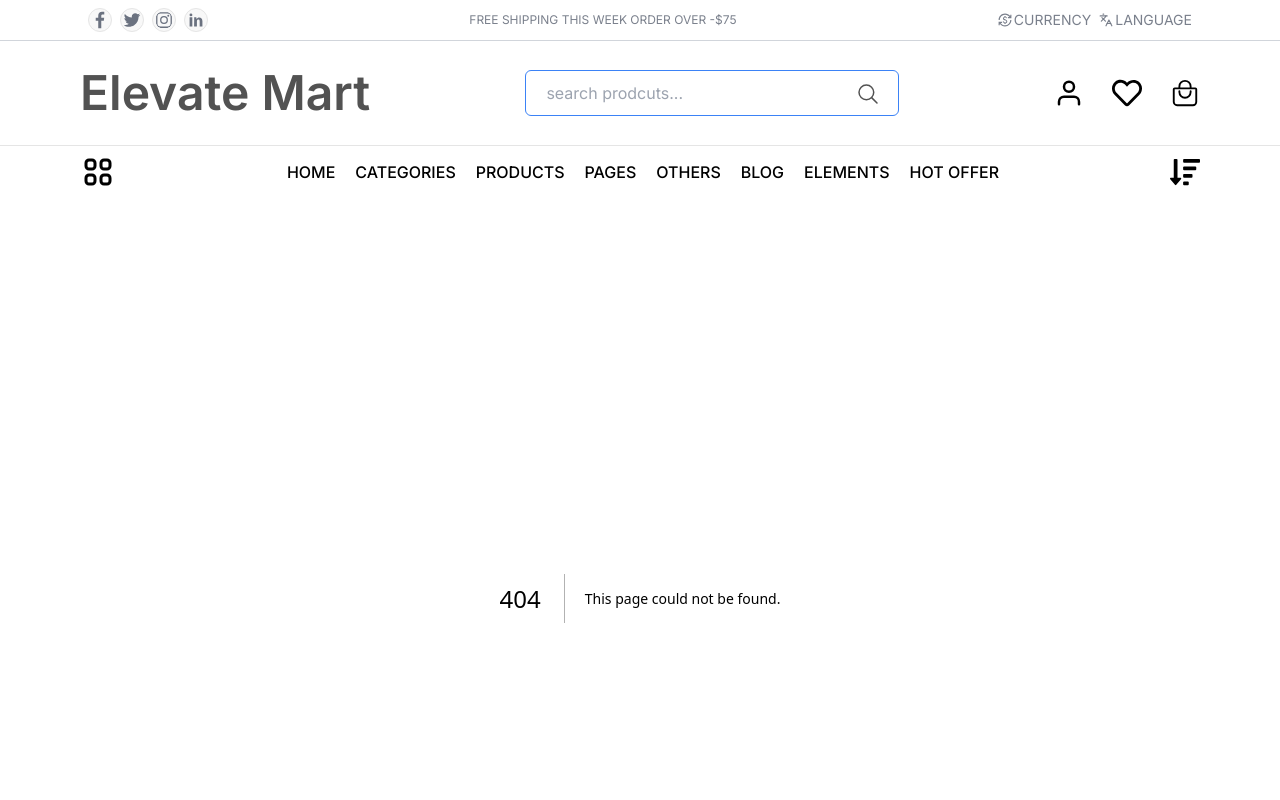
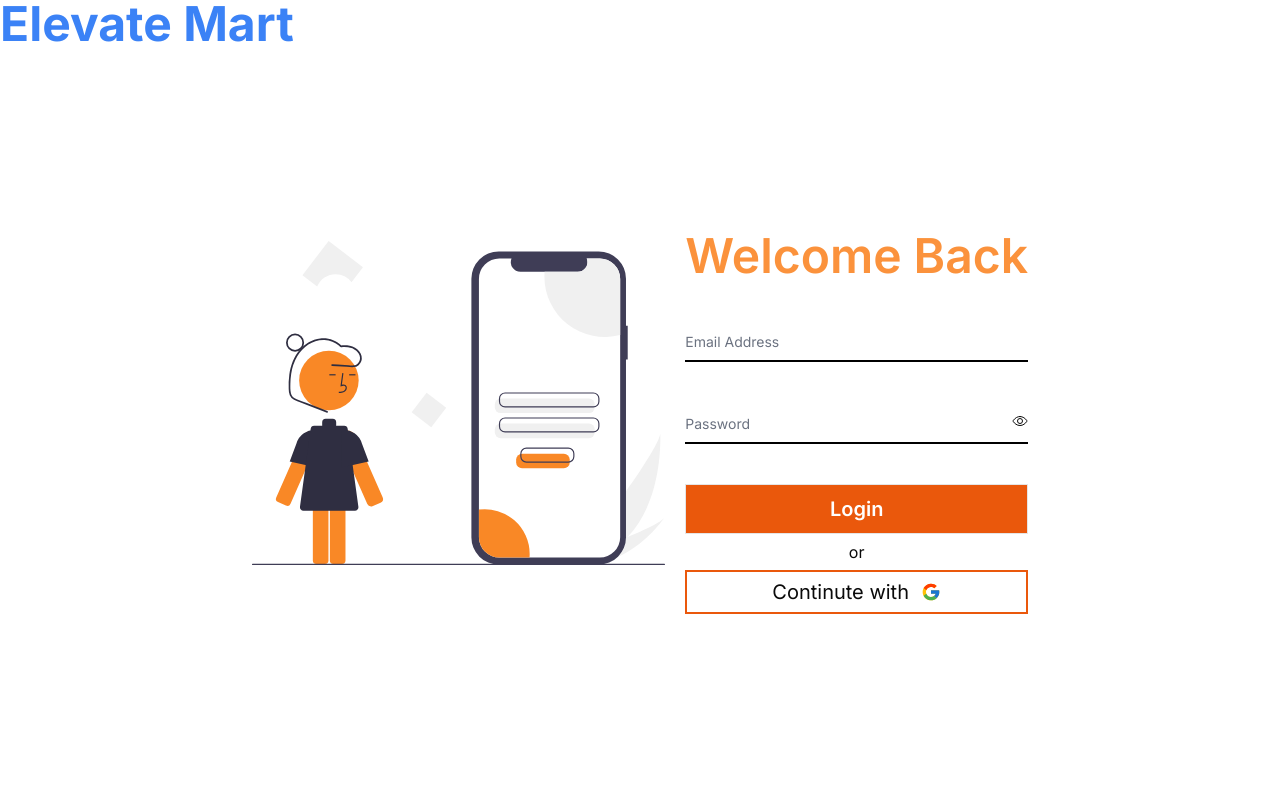
Before and after one commit to safkat07/E-Commerce, a Next.js app: page /login in a window 1280 px wide. Before the commit this address had no page. Shown: the top 800 px of the page. Built offline with nearby package versions, Linux system fonts and the light colour scheme.

Commit message:
Groupe routing creted and login page created

```diff
--- /dev/null
+++ b/src/app/(auth)/layout.js
@@ -0,0 +1,16 @@
+import { Inter } from "next/font/google";
+import '../globals.css'
+const inter = Inter({ subsets: ["latin"] });
+
+export const metadata = {
+    title: "Login Now",
+    description: "Login now user"
+}
+
+export default function AuthRoute({ children }) {
+    return <html lang="en">
+        <body className={inter.className}>
+            {children}
+        </body>
+    </html>
+}
--- /dev/null
+++ b/src/app/(auth)/login/page.js
@@ -0,0 +1,14 @@
+import LoginForm from '@/components/LoginForm'
+import Image from 'next/image'
+import Link from 'next/link'
+import React from 'react'
+import img from '../../../../public/loginbg.jpg'
+const LoginPage = () => {
+    return (
+        <div>
+            <LoginForm />
+        </div>
+    )
+}
+
+export default LoginPage
--- a/src/app/layout.js
+++ b/src/app/(home)/layout.js
@@ -1,7 +1,8 @@
 import { Inter } from "next/font/google";
-import "./globals.css";
+import '../globals.css'
 import Navbar from "@/components/Navbar";
 import Footer from "@/components/Footer";
+
 
 const inter = Inter({ subsets: ["latin"] });
 
--- /dev/null
+++ b/src/components/Login.js
@@ -0,0 +1,9 @@
+import React from 'react'
+
+const Login = () => {
+    return (
+        <div>Login</div>
+    )
+}
+
+export default Login
--- /dev/null
+++ b/src/components/LoginForm.js
@@ -0,0 +1,59 @@
+"use client"
+import React, { useState } from 'react'
+import Image from 'next/image'
+import img from '../../public/undraw_mobile_login_re_9ntv.svg'
+import { IoEyeOutline } from "react-icons/io5";
+import { IoEyeOffOutline } from "react-icons/io5";
+import SocialLogin from './SocialLogin';
+import Link from 'next/link';
+
+
+
+
+const LoginForm = () => {
+    const [isShow, setIsShow] = useState(false)
+    const toggleShowPass = () => {
+        setIsShow(!isShow)
+    }
+    return (
+        <div className='w-full'>
+            <Link href='/' className='md:text-5xl  text-3xl text-left font-bold text-blue-500'>
+                Elevate Mart
+            </Link>
+            <div className='w-full flex lg:flex-row flex-col justify-center lg:gap-5 gap-2 lg:py-36 items-center  h-full lg:p-5'>
+                <Image className='xl:size-1/3  lg:size-1/2 size-96 ' src={img} alt='loginimg' />
+
+                <div>
+                    <p className='lg:text-5xl text-4xl font-semibold py-10  text-orange-400'>
+                        Welcome Back
+                    </p>
+
+                    <form class="flex flex-col gap-10">
+                        <div className='relative'>
+                            <input type="email" placeholder=" " class="peer block w-full appearance-none border-0 border-b-2 border-black bg-transparent py-2.5 px-0 text-sm text-gray-900 focus:border-blue-600 focus:outline-none focus:ring-0" />
+                            <label for="floatingInput" class="absolute left-0 top-3 -translate-y-6 scale-75 transform text-sm text-gray-500 duration-300 peer-placeholder-shown:translate-y-0 peer-placeholder-shown:scale-100 peer-focus:-translate-y-6 peer-focus:scale-75 peer-focus:text-blue-600">Email Address</label>
+                        </div>
+                        <div className='relative '>
+                            <input type={`${isShow ? "text" : "password"}`} placeholder=" " class="peer block w-full appearance-none border-0 border-b-2 border-black bg-transparent py-2.5 px-0 text-sm text-gray-900 focus:border-blue-600 focus:outline-none focus:ring-0" />
+                            <label for="floatingInput" class="absolute left-0 top-3 -translate-y-6 scale-75 transform text-sm text-gray-500 duration-300 peer-placeholder-shown:translate-y-0 peer-placeholder-shown:scale-100 peer-focus:-translate-y-6 peer-focus:scale-75 peer-focus:text-blue-600">Password</label>
+                            <div onClick={toggleShowPass}>
+                                {
+                                    isShow ? <IoEyeOffOutline className='absolute top-1/4 shrink-0 cursor-pointer  right-0' /> : <IoEyeOutline className='absolute top-1/4 shrink-0 cursor-pointer  right-0' />
+                                }
+                            </div>
+                        </div>
+                        <div>
+                            <input className='w-full border text-xl py-2.5 bg-orange-600 text-white  font-semibold cursor-pointer' type='submit' value="Login" />
+                        </div>
+                    </form>
+                    <p className='text-center py-1.5'>
+                        or
+                    </p>
+                    <SocialLogin />
+                </div>
+            </div>
+        </div>
+    )
+}
+
+export default LoginForm
--- a/src/components/MiddleNavbar.js
+++ b/src/components/MiddleNavbar.js
@@ -11,7 +11,7 @@ const MiddleNavbar = () => {
             <MaxwidthWrapper>
                 <div className='flex md:flex-row flex-col md:gap-y-0 gap-y-3.5 justify-between items-center'>
                     <div className='lg:text-5xl text-3xl font-semibold text-neutral-600'>
-                    Elevate Mart
+                        Elevate Mart
                     </div>
                     <div className='md:w-1/3 w-full relative'>
                         <input type='text' placeholder='search prodcuts...' className='w-full focus:outline-none pl-5 rounded-md py-2.5 border border-blue-500' />
--- /dev/null
+++ b/src/components/SocialLogin.js
@@ -0,0 +1,11 @@
+import React from 'react'
+import { FcGoogle } from "react-icons/fc";
+const SocialLogin = () => {
+    return (
+        <div className='h-full flex cursor-pointer justify-center gap-x-3 items-center text-xl border-orange-600 py-1.5  w-full border-2 bg-white'>
+            Continute with <FcGoogle />
+        </div>
+    )
+}
+
+export default SocialLogin
```
Also changed, not shown: public/loginbg.jpg (added), public/undraw_mobile_login_re_9ntv.svg (added), src/app/(home)/page.js (renamed from src/app/page.js).
